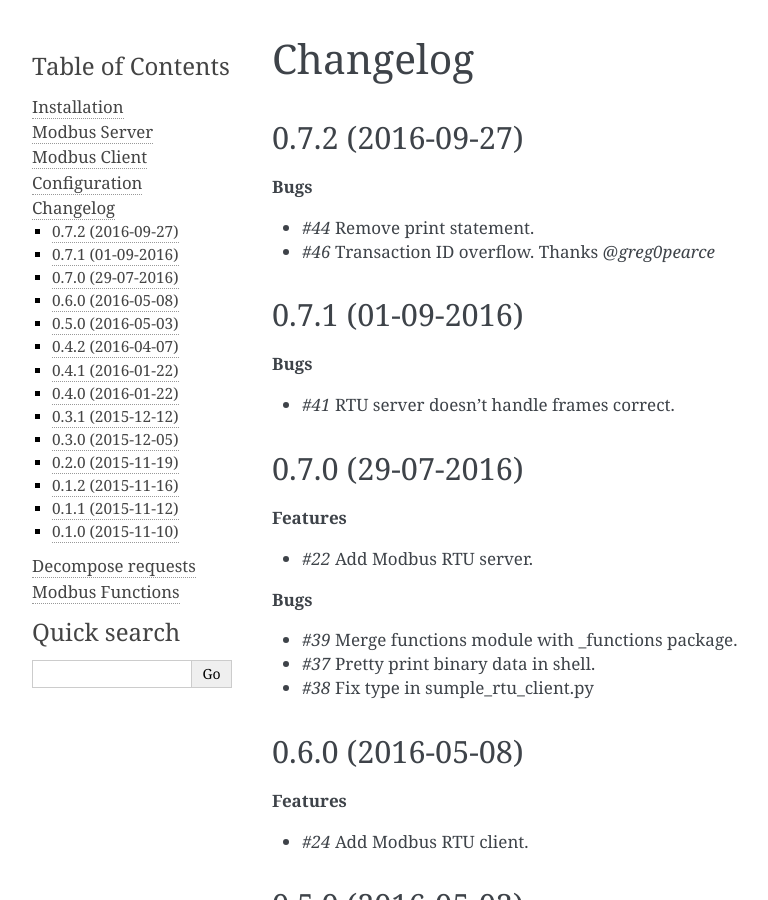
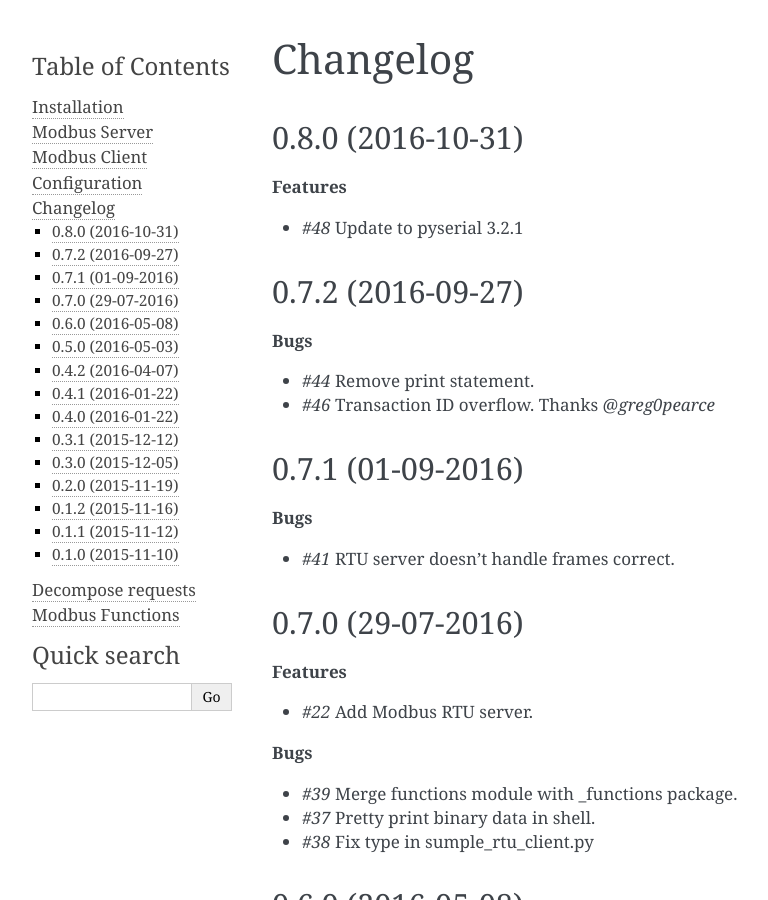
Before and after one commit to AdvancedClimateSystems/uModbus, a Sphinx documentation site: the page built from docs/source/changelog.rst, in a window 1280 px wide and 900 px high. Shown: the whole window, without its empty margins (148-916 px from the left). Built offline with Sphinx 7.4.7, drawn with Linux system fonts in a browser that asks for light colours; some of the changed text lies outside the part shown.

Commit message:
#48 Update pyserial. Bump to 0.8.0.

```diff
--- a/docs/source/changelog.rst
+++ b/docs/source/changelog.rst
@@ -1,5 +1,14 @@
 Changelog
 =========
+
+0.8.0 (2016-10-31)
+++++++++++++++++++
+
+**Features**
+
+* `#48` Update to pyserial 3.2.1
+
+.. _#48: https://github.com/AdvancedClimateSystems/uModbus/issues/48
 
 0.7.2 (2016-09-27)
 ++++++++++++++++++
--- a/docs/source/conf.py
+++ b/docs/source/conf.py
@@ -51,7 +51,7 @@ master_doc = 'index'
 
 # General information about the project.
 project = 'uModbus'
-copyright = '2015, Auke Willem Oosterhoff <oosterhoff@baopt.nl>'
+copyright = '2016, Auke Willem Oosterhoff <oosterhoff@baopt.nl>'
 author = 'Auke Willem Oosterhoff <oosterhoff@baopt.nl>'
 
 # The version info for the project you're documenting, acts as replacement for
@@ -59,9 +59,9 @@ author = 'Auke Willem Oosterhoff <oosterhoff@baopt.nl>'
 # built documents.
 #
 # The short X.Y version.
-version = '0.7'
+version = '0.8'
 # The full version, including alpha/beta/rc tags.
-release = '0.7.1'
+release = '0.8.0'
 
 # The language for content autogenerated by Sphinx. Refer to documentation
 # for a list of supported languages.
--- a/requirements.txt
+++ b/requirements.txt
@@ -1 +1 @@
-pyserial==3.1.1
+pyserial~=3.2.1
--- a/setup.py
+++ b/setup.py
@@ -12,7 +12,7 @@ cwd = os.path.dirname(os.path.abspath(__name__))
 long_description = open(os.path.join(cwd, 'README.rst'), 'r').read()
 
 setup(name='uModbus',
-      version='0.7.2',
+      version='0.8.0',
       author='Auke Willem Oosterhoff',
       author_email='oosterhoff@baopt.nl',
       description='Implementation of the Modbus protocol in pure Python.',
@@ -27,7 +27,7 @@ setup(name='uModbus',
           'umodbus.server.serial',
       ],
       install_requires=[
-          'pyserial~=3.1.1',
+          'pyserial~=3.2.1',
       ],
       classifiers=[
           'Development Status :: 4 - Beta',
```
